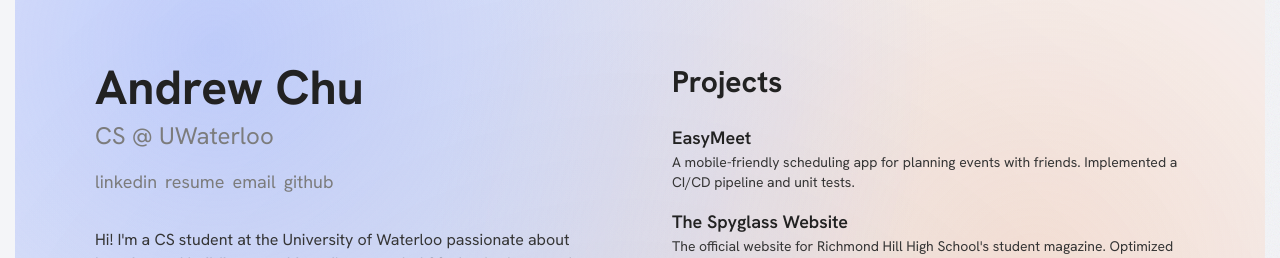
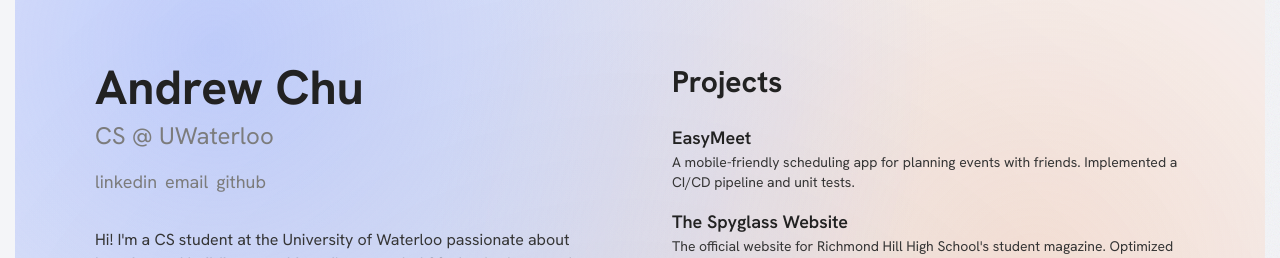
Before and after one commit to andrewchu16/andrewchu.ca, a Next.js app: page / in a window 1280 px wide. Shown: the top 258 px of the page. Built offline with nearby package versions, Linux system fonts and the light colour scheme.

Commit message:
remove resume

```diff
--- a/src/data/contactLinks.ts
+++ b/src/data/contactLinks.ts
@@ -4,7 +4,6 @@ const contactLinks: { name: string; url: string; target: string }[] = [
     url: "https://www.linkedin.com/in/andrewchu-ca",
     target: "_blank",
   },
-  { name: "Resume", url: "/Resume.pdf", target: "_blank" },
   { name: "Email", url: "mailto:hello@andrewchu.ca", target: "_blank" },
   { name: "GitHub", url: "https://github.com/andrewchu16", target: "_blank" },
 ];
```
Also changed, not shown: 2 other files (tests, documents, lock files or other folders).
